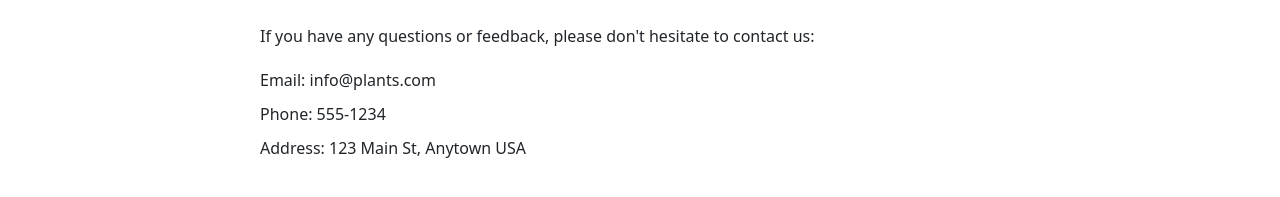
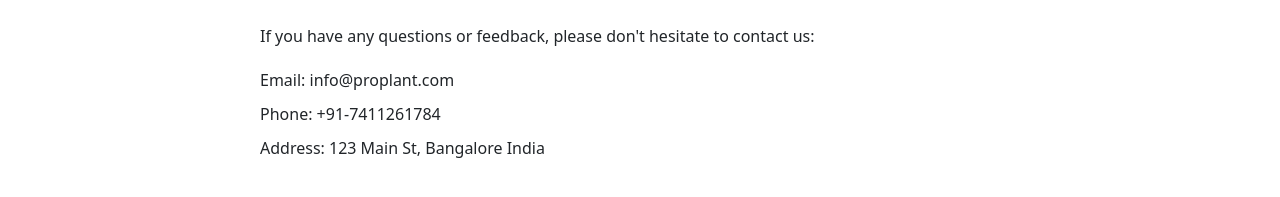
Before and after one commit to kiranm889/https---github.com-kiranm889-online-shoping-frontend, an Angular app: page /about in a window 1280 px wide. Shown: the part 715-912 px from the top of the page. Built offline with nearby package versions, Linux system fonts and the light colour scheme.

Commit message:
removing-unwanted-changes

```diff
--- a/src/app/about/about.component.html
+++ b/src/app/about/about.component.html
@@ -28,8 +28,8 @@
     If you have any questions or feedback, please don't hesitate to contact us:
   </p>
   <ul>
-    <li>Email: info@plants.com</li>
-    <li>Phone: 555-1234</li>
-    <li>Address: 123 Main St, Anytown USA</li>
+    <li>Email: info@proplant.com</li>
+    <li>Phone: +91-7411261784</li>
+    <li>Address: 123 Main St, Bangalore India</li>
   </ul>
 </div>
--- a/src/app/common/nav/nav.component.css
+++ b/src/app/common/nav/nav.component.css
@@ -70,10 +70,8 @@
 
   .search-button {
     width: 60px;
-    /* padding: 10px; */
     background-color: #05386B;
     color: #fff;
-    /* /* font-size: 16px; */
     border: none;
     border-radius: 0 5px 5px 0;
     cursor: pointer;
--- a/src/app/home/home.component.html
+++ b/src/app/home/home.component.html
@@ -9,7 +9,7 @@
         selected and shipped to your doorstep,<br />
         so you can easily bring the beauty of nature into your home.
       </p>
-      <button class="cn"><a href="#">JOIN US</a></button>
+      <button class="cn"><a routerLink="/about">JOIN US</a></button>
       <app-login *ngIf="!userService.isUserLoggedIn()"></app-login>
     </div>
   </div>
--- a/src/app/login/login.component.ts
+++ b/src/app/login/login.component.ts
@@ -1,7 +1,6 @@
 import { Component } from '@angular/core';
 import { Router } from '@angular/router';
 import { UserService } from '../service/user.service';
-// import { AuthenticationService } from '../service/authentication.service';
 
 @Component({
   selector: 'app-login',
@@ -13,22 +12,9 @@
   password!: string;
   errorMessage!: string;
   invalidCredentials = false;
-  constructor(
-    // private authenticationService: AuthenticationService,
-    private loginService: UserService,
-    private router: Router
-  ) {}
+  constructor(private loginService: UserService, private router: Router) {}
 
-  onSubmit() {
-    // this.authenticationService.login(this.loginId, this.password).subscribe(
-    //   () => {
-    //     this.router.navigate(['/']);
-    //   },
-    //   (error: any) => {
-    //     this.errorMessage = error;
-    //   }
-    // );
-  }
+  onSubmit() {}
 
   login() {
     this.loginService.login(this.loginId, this.password).subscribe(
--- a/src/app/logout/logout.component.ts
+++ b/src/app/logout/logout.component.ts
@@ -48,7 +48,6 @@
   ],
 })
 export class LogoutComponent {
-  // @Input() message: string | undefined;
   message = 'User Logged Out !!!';
   show = true;
 
--- a/src/app/service/products.service.ts
+++ b/src/app/service/products.service.ts
@@ -11,7 +11,6 @@
 
   retrieveAllTodos() {
     return this.http.get<Todo[]>(`${this.baseUrl}/all`);
-    // console.log('Execute hello world Bean Service');
   }
 
   deleteTodo(username: string, id: number) {
--- a/src/app/service/user.service.ts
+++ b/src/app/service/user.service.ts
@@ -24,7 +24,6 @@
   }
 
   login(loginId: string, password: string) {
-    // const body = { loginId, password };
     const url = `${this.baseUrl}/login?loginId=${loginId}&password=${password}`;
     return this.http.get<any>(url);
   }
```
Also changed, not shown: src/app/menu/products/products.component.ts (+0 -11 lines), src/app/registration/registration.component.ts (+0 -20 lines), src/app/service/authentication.service.ts (deleted, +0 -40 lines), 1 other file (tests, documents, lock files or other folders).
